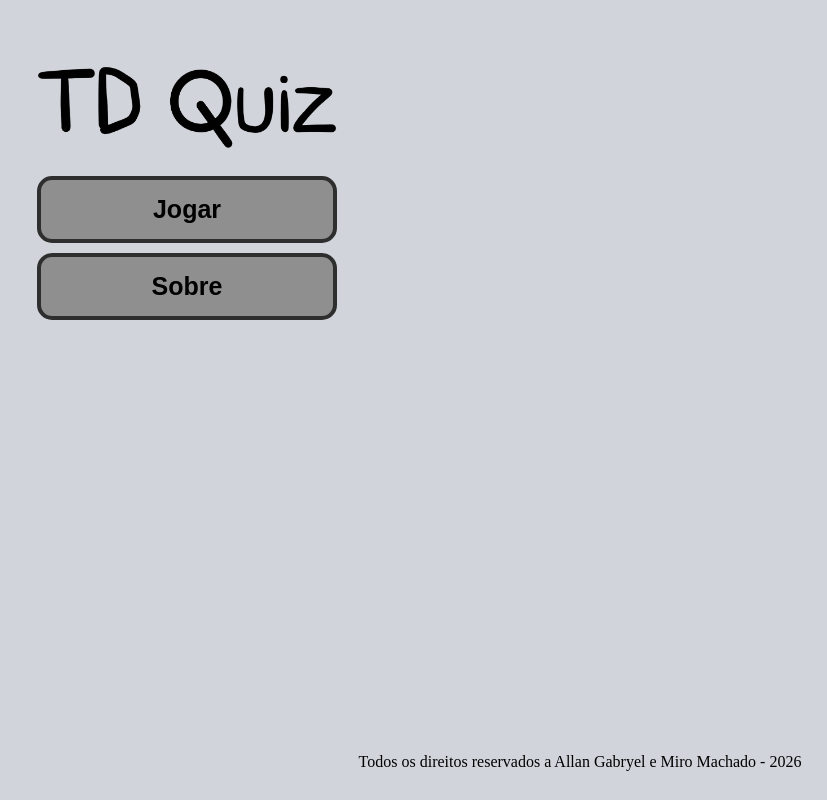
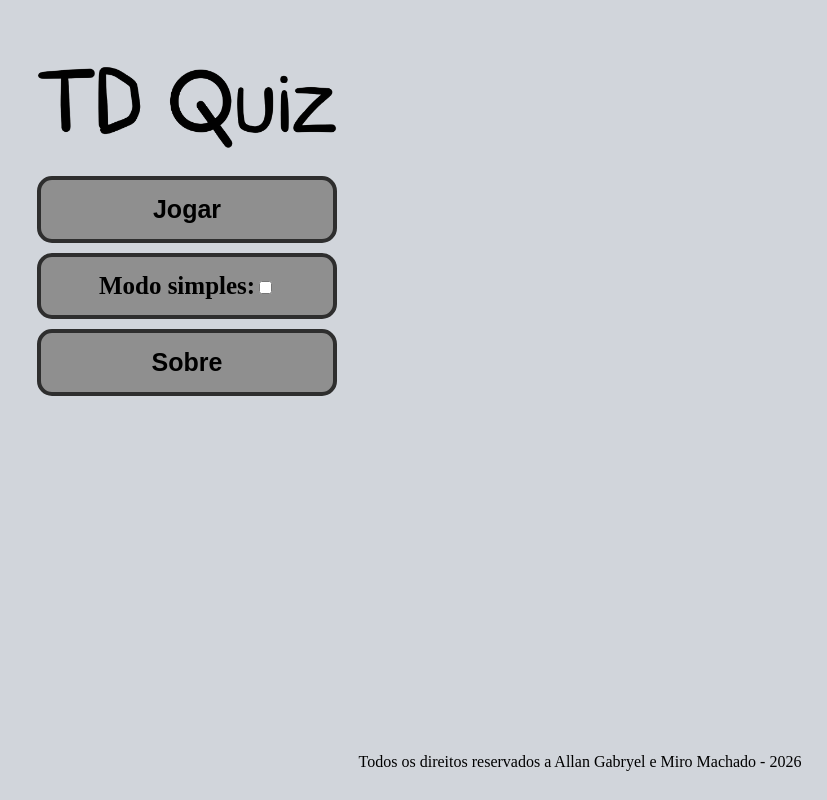
Before and after one commit to Allan-GX/Projeto-1-Introducao-a-adiministracao, a React app in the folder app/: page / in a window 1280 px wide. Shown: the whole page, without its empty margins (453-1280 px from the left). Built offline with nearby package versions, Linux system fonts and the light colour scheme; the HTML template or start-up script is replaced by a standard one.

Commit message:
simpleToggle

```diff
--- a/app/src/App.jsx
+++ b/app/src/App.jsx
@@ -10,12 +10,12 @@ import Erro from './components/TelaDeErroComponent';
 
 function App() {
   const [progress,setProgress] = useState(0);
-  console.log(progress);
+  const [simple,setSimple] = useState(0);
 
   return (
     <>
       <header>
-        <Inicio progress={progress} setProgress={setProgress}/>
+        <Inicio progress={progress} simple={simple} setSimple={setSimple} setProgress={setProgress}/>
       </header>
       <main>
         <Pergunta progress={progress} setProgress={setProgress}/>
--- /dev/null
+++ b/app/src/components/SimpleMode.jsx
@@ -0,0 +1,18 @@
+const SimpleToggle = ({simple,setSimple}) => {
+    function handleToggle(){
+        if (simple == 0) {
+            setSimple(1);
+            console.log(simple);
+        } else {
+            setSimple(0);
+            console.log(simple);
+        }
+    }
+    return(
+        <div className="hub-button">
+        <label htmlFor="Simple">Modo simples:</label>
+        <input type="checkbox" id="Simple" onInput={handleToggle} name="simple"/>
+        </div>
+    );
+}
+export default SimpleToggle;
--- a/app/src/components/SobreoquizComponent.jsx
+++ b/app/src/components/SobreoquizComponent.jsx
@@ -7,6 +7,8 @@ function Sobre ({vis}){
                     terá que acertar todas as 20 perguntas
                     sequencialmente sem errar nenhuma vez, e caso erre voltará do inicio.
                     Então se divirta e fique atento as alternativas.
+                    Caso o quiz acabar sendo muito dificil ou você apenas quiser jogar vendo seus acertos e erros,
+                    ative o modo simples.
                     Boa sorte!!!
                 </p>
             </div>);
--- a/app/src/components/TelaInicialComponent.jsx
+++ b/app/src/components/TelaInicialComponent.jsx
@@ -1,8 +1,9 @@
 import { useState } from "react";
 import Sobre from "./SobreoquizComponent";
 import Titulo from "../assets/Tituloquiz.png"
+import SimpleToggle from "./SimpleMode";
 
-function Inicio({progress,setProgress}){
+function Inicio({progress,setProgress, simple, setSimple}){
     const [sobrevis,setSobrevis] = useState(0);
 
     function handleClick(){
@@ -21,6 +22,7 @@ function Inicio({progress,setProgress}){
         <div className="quiz-container">
             <img src={Titulo} alt="TDquiz" className="imagem"/>
             <button className="hub-button" onClick={handleJogar}>Jogar</button>
+            <SimpleToggle simple={simple} setSimple={setSimple}/>
             <button className="hub-button" onClick={handleClick}>Sobre</button>
             <Sobre vis={sobrevis}/>
         </div>);
```
